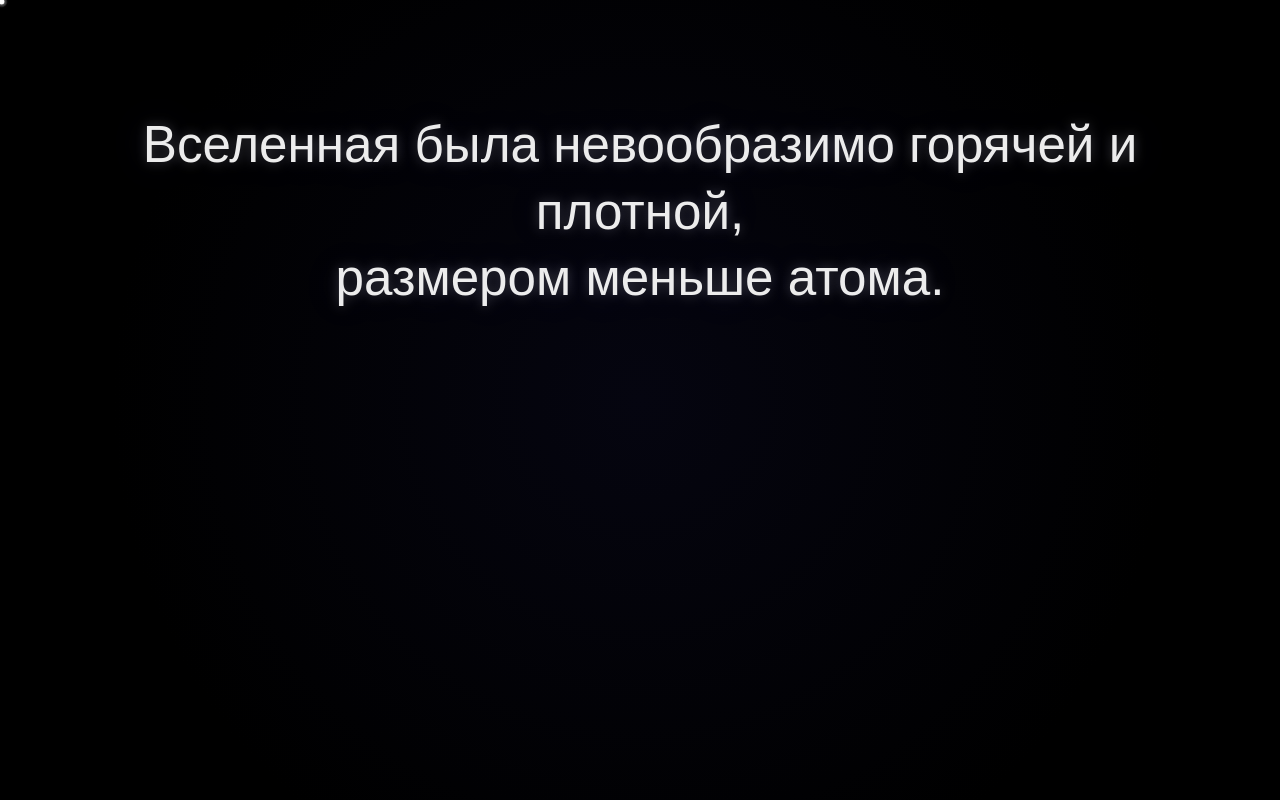
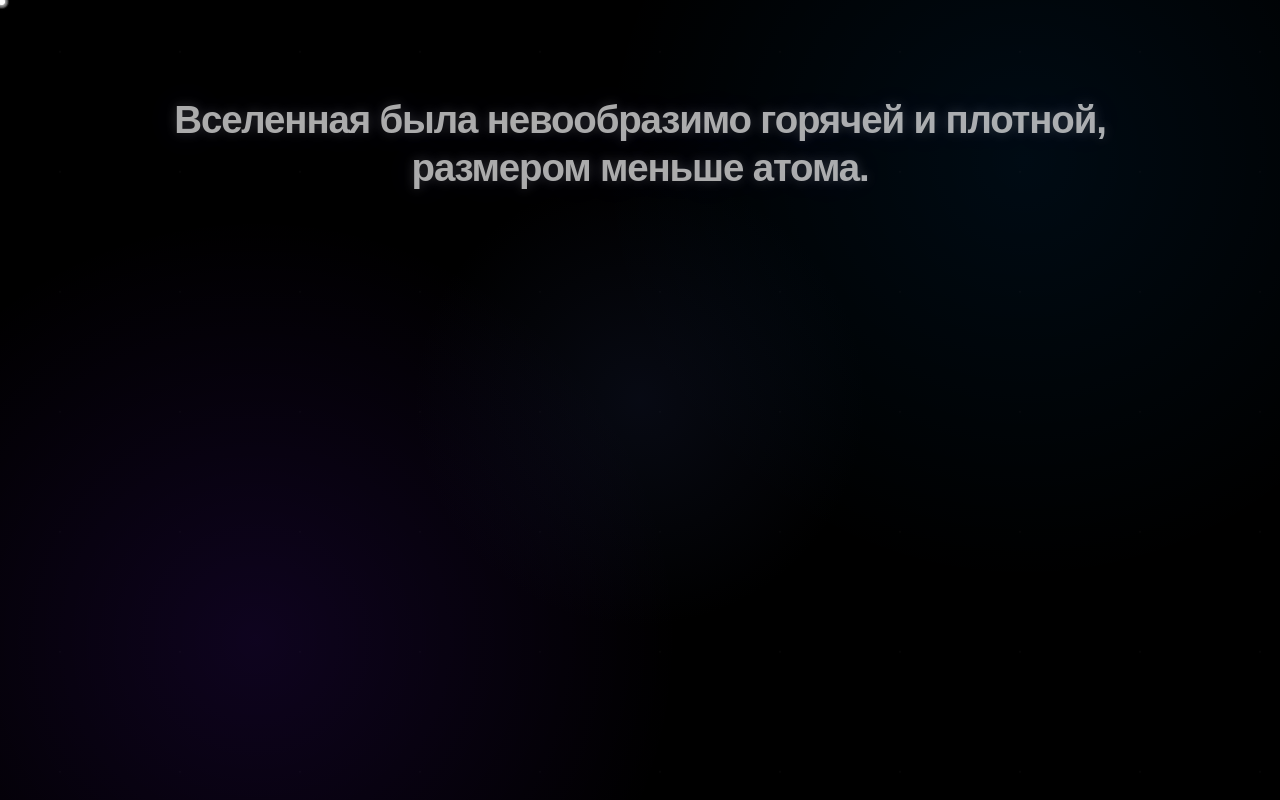
Before and after one commit to deusmg/a-quest, a Next.js app: page / in a window 1280 px wide. Built offline with nearby package versions, Linux system fonts and the light colour scheme.

Commit message:
fix page.psx and page.css

```diff
--- a/src/app/page.css
+++ b/src/app/page.css
@@ -2,23 +2,40 @@
     position: fixed;
     inset: 0;
     overflow: hidden;
-    background: radial-gradient(circle at center, #050510 0%, #000 70%);
+    background:
+    radial-gradient(circle at 50% 50%, rgba(45,60,120,0.16), transparent 30%),
+    radial-gradient(circle at 20% 80%, rgba(120,30,255,0.12), transparent 35%),
+    radial-gradient(circle at 80% 20%, rgba(0,140,255,0.08), transparent 35%),
+    #000;
+}
+
+.levelOne::before {
+    content: "";
+    position: absolute;
+    inset: 0;
+    background: radial-gradient(circle, rgba(255,255,255,0.9) 1px, transparent 1px);
+    background-size: 120px 120px;
+    opacity: 0.025;
+    animation: drift 80s linear infinite;
 }
 
 .introText {
     position: absolute;
-    top: 14%;
+    z-index: 10;
+    top: 12%;
     left: 50%;
     transform: translateX(-50%);
-    width: 92%;
+    width: min(1100px, 90%);
     text-align: center;
-    font-size: clamp(24px, 4vw, 52px);
-    line-height: 1.3;
-    color: rgba(255, 255, 255, 0.92);
+    font-size: clamp(24px, 3vw, 58px);
+    line-height: 1.25;
+    font-weight: 600;
+    letter-spacing: -0.03em;
+    color: rgba(255, 255, 255, 0.9);
     text-shadow:
     0 0 12px rgba(255, 255, 255, 0.25),
-    0 0 40px rgba(100, 100, 255, 0.15);
-    z-index: 5;
+    0 0 40px rgba(100, 100, 255, 0.2);
+    animation: textBreath 5s ease-in-out infinite;
 }
 
 .stars {
@@ -31,18 +48,25 @@
     border: none;
     border-radius: 50%;
     padding: 0;
-    background: rgba(255, 255, 255, 0.65);
-    box-shadow: 0 0 6px rgba(255, 255, 255, 0.25);
-    animation: flicker infinite alternate ease-in-out;
+    background: rgba(255, 255, 255, 0.85);
+    box-shadow:
+        0 0 6px rgba(255, 255, 255, 0.3),
+        0 0 12px rgba(120, 120, 255, 0.12);
+    animation-name: flicker;
+    animation-iteration-count: infinite;
+    animation-direction: alternate;
+    animation-timing-function: ease-in-out;
 }
 
 .secretStar {
-    background: rgba(100, 100, 255, 0.12);
-    box-shadow: 0 0 2px rgba(100, 100, 255, 0.08);
+    background: rgba(255, 255, 255, 0.75);
+    box-shadow: 0 0 6px rgba(255, 255, 255, 0.22);
+
+    cursor: pointer;
 }
 
 .secretStar:hover {
-    background: rgba(255, 255, 255, 0.35);
+    opacity: 1;
 }
 
 .sphereWrap {
@@ -61,7 +85,27 @@ canvas {
         transform: scale(0.7);
     }
     to {
-        opacity: 0.9;
-        transform: scale(1.4);
+        opacity: 0.95;
+        transform: scale(1.6);
     }
 }
+
+@keyframes textBreath {
+    0%, 100% {
+        opacity: 0.72;
+        transform: translateX(-50%) scale(1);
+    }
+    50% {
+        opacity: 1;
+        transform: translateX(-50%) scale(1.015);
+    }
+}
+
+@keyframes drift {
+    from {
+        transform: translateY(0px);
+    }
+    to {
+        transform: translateY(-120px);
+    }
+}
--- a/src/app/page.tsx
+++ b/src/app/page.tsx
@@ -101,7 +101,7 @@ export default function LevelOne() {
   const [activated, setActivated] = useState(false);
 
   const stars = useMemo(() => {
-    return Array.from({ length: 420 }, (_, i) => ({
+    return Array.from({ length: 700 }, (_, i) => ({
       id: i,
       left: Math.random() * 100,
       top: Math.random() * 100,
```
